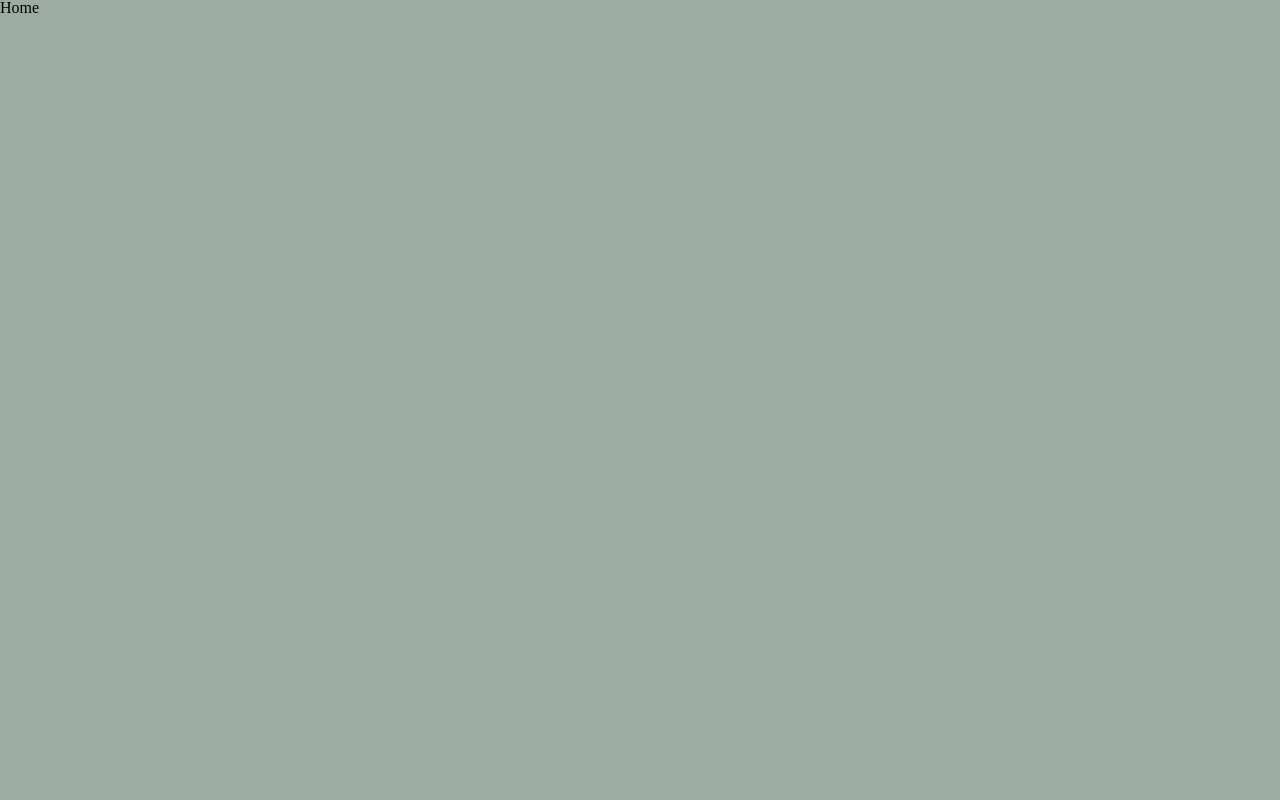
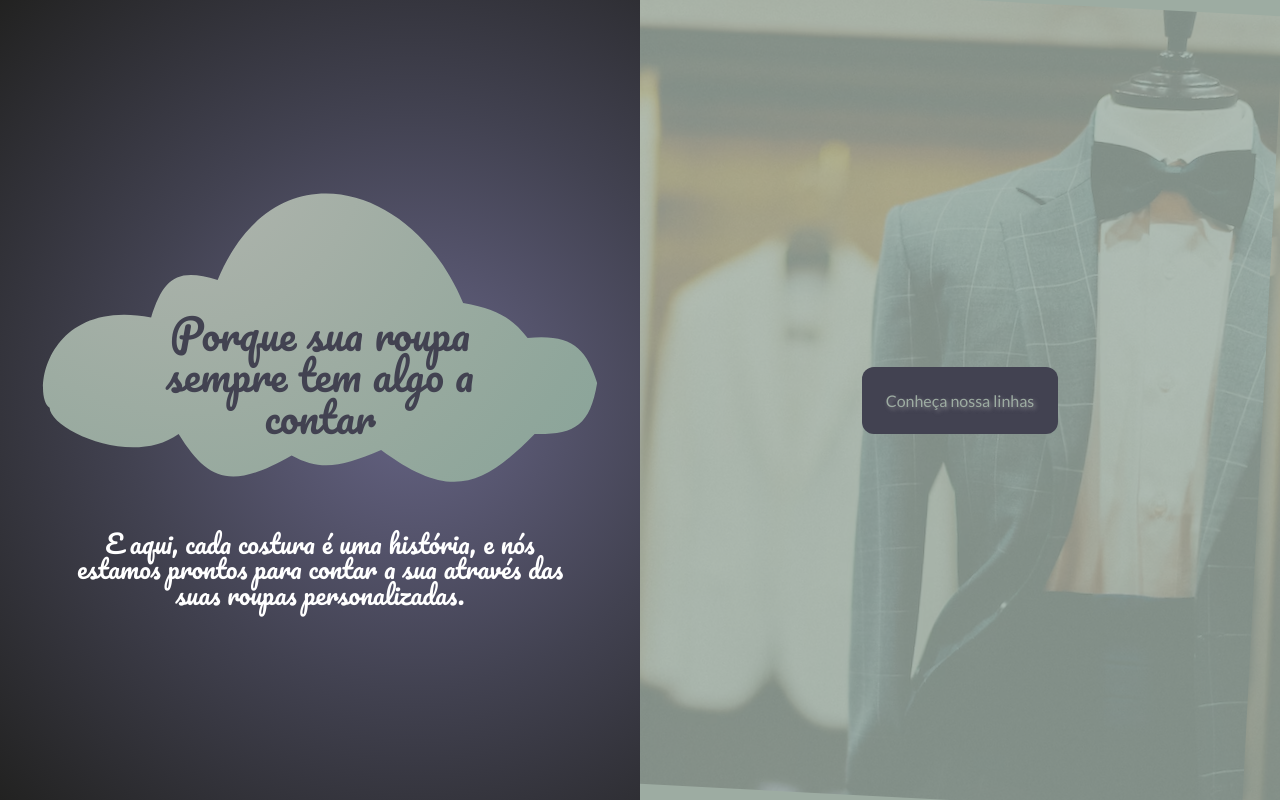
Before and after one commit to JCDMeira/clothing-store, a React (Vite) app: page / in a window 1280 px wide. Built offline with nearby package versions, Linux system fonts and the light colour scheme.

Commit message:
feat: update home page

```diff
--- a/index.html
+++ b/index.html
@@ -4,6 +4,15 @@
     <meta charset="UTF-8" />
     <link rel="icon" type="image/svg+xml" href="/vite.svg" />
     <meta name="viewport" content="width=device-width, initial-scale=1.0" />
+    <link rel="preconnect" href="https://fonts.googleapis.com" />
+    <link rel="preconnect" href="https://fonts.gstatic.com" crossorigin />
+    <link rel="preconnect" href="https://fonts.googleapis.com" />
+    <link rel="preconnect" href="https://fonts.gstatic.com" crossorigin />
+    <link
+      href="https://fonts.googleapis.com/css2?family=Lato:wght@400;700&family=Pacifico&display=swap"
+      rel="stylesheet"
+    />
+
     <title>Vite + React + TS</title>
   </head>
   <body>
--- a/src/Pages/Home/index.tsx
+++ b/src/Pages/Home/index.tsx
@@ -4,7 +4,23 @@ import Styles from "./styles.module.scss";
 export const Home: React.FC = () => {
   return (
     <div className={Styles.wrapper}>
-      <h1>Home</h1>
+      <div className={Styles.content}>
+        <div className={Styles.cloud}>
+          <div>
+            <h1>Porque sua roupa sempre tem algo a contar</h1>
+          </div>
+        </div>
+
+        <h1 className={Styles["contrat-white"]}>
+          E aqui, cada costura é uma história, e nós estamos prontos para contar
+          a sua através das suas roupas personalizadas.
+        </h1>
+      </div>
+
+      <div className={Styles["cta-wrapper"]}>
+        <div />
+        <button>Conheça nossa linhas</button>
+      </div>
     </div>
   );
 };
--- a/src/Pages/Home/styles.module.scss
+++ b/src/Pages/Home/styles.module.scss
@@ -1,7 +1,99 @@
+$primary-color: #9daca2;
+$secundary-color: #424251;
+
 .wrapper {
   width: 100vw;
   height: 100vh;
-  background-color: #9daca2;
+  background-color: $primary-color;
+
+  display: flex;
+  flex-direction: row;
 }
 
-// #424251
+.content {
+  width: 100vw;
+  height: 100vh;
+  display: flex;
+  flex-direction: column;
+  justify-content: center;
+  align-items: center;
+  background-image: radial-gradient(
+    circle at 64.56% 50%,
+    #666485 0,
+    #424251 50%,
+    #222221 100%
+  );
+}
+
+.cloud {
+  width: 556px;
+  height: 290px;
+  clip-path: path(
+    "M175.625 87.3551C135.266 75.1465 121.672 85.1617 109.125 124.855C2.43546 104.81 -10.0302 203.746 7.62445 215.086C8.00905 236.489 89.6173 275.174 136.625 241.355C166.065 288.787 189.323 297.439 249.625 262.855C279.038 278.858 299.738 274.036 339.124 257.355C407.019 307.489 439.455 295.668 492.624 241.355C531.701 242.015 547.984 233.844 555.125 190.355C544.116 155.15 529.443 141.209 485.624 145.355C469.125 124.937 455.685 116.744 421.124 110.355C370.978 -10.3759 232.553 -49.1993 175.625 87.3551Z"
+  );
+  background-image: radial-gradient(
+    circle at 25.82% -16.45%,
+    #afb5ae 0,
+    #aab2aa 16.67%,
+    #a4afa6 33.33%,
+    #9daca2 50%,
+    #96a99e 66.67%,
+    #8fa69b 83.33%,
+    #89a499 100%
+  );
+  color: $secundary-color;
+
+  div {
+    margin-top: 50px;
+    width: 420px;
+    height: 100px;
+    text-align: center;
+  }
+  display: flex;
+  justify-content: center;
+  align-items: center;
+
+  font-size: 2.6rem;
+}
+
+.contrat-white {
+  margin-top: 3rem;
+  text-align: center;
+  font-size: 1.6rem;
+  color: #fff;
+  max-width: 500px;
+}
+
+.cta-wrapper {
+  display: flex;
+  justify-content: center;
+  align-items: center;
+  width: 100%;
+  position: relative;
+  overflow: hidden;
+
+  div {
+    position: absolute;
+    width: 120%;
+    height: 100%;
+    background-image: url("../../Assets/blazer.avif");
+    transform: rotate(3deg);
+    opacity: 0.2;
+  }
+
+  button {
+    z-index: 10;
+    background-color: $secundary-color;
+    border: none;
+    padding: 24px;
+    border-radius: 12px;
+    font-size: 1rem;
+    color: $primary-color;
+    text-shadow: rgba(196 196 196 / 51%) 2px 2px 4px;
+    cursor: pointer;
+
+    &:hover {
+      color: #fff;
+    }
+  }
+}
--- a/src/styles/global.scss
+++ b/src/styles/global.scss
@@ -107,6 +107,7 @@ section {
   display: block;
 }
 body {
+  box-sizing: border-box;
   line-height: 1;
 }
 ol,
@@ -128,3 +129,21 @@ table {
   border-collapse: collapse;
   border-spacing: 0;
 }
+
+h1,
+h2,
+h3,
+h4,
+h5,
+h6 {
+  font-family: Pacifico, sans-serif;
+}
+
+span,
+button,
+p,
+small,
+ol,
+li {
+  font-family: Lato, sans-serif;
+}
```
Also changed, not shown: src/Assets/blazer.avif (added).
